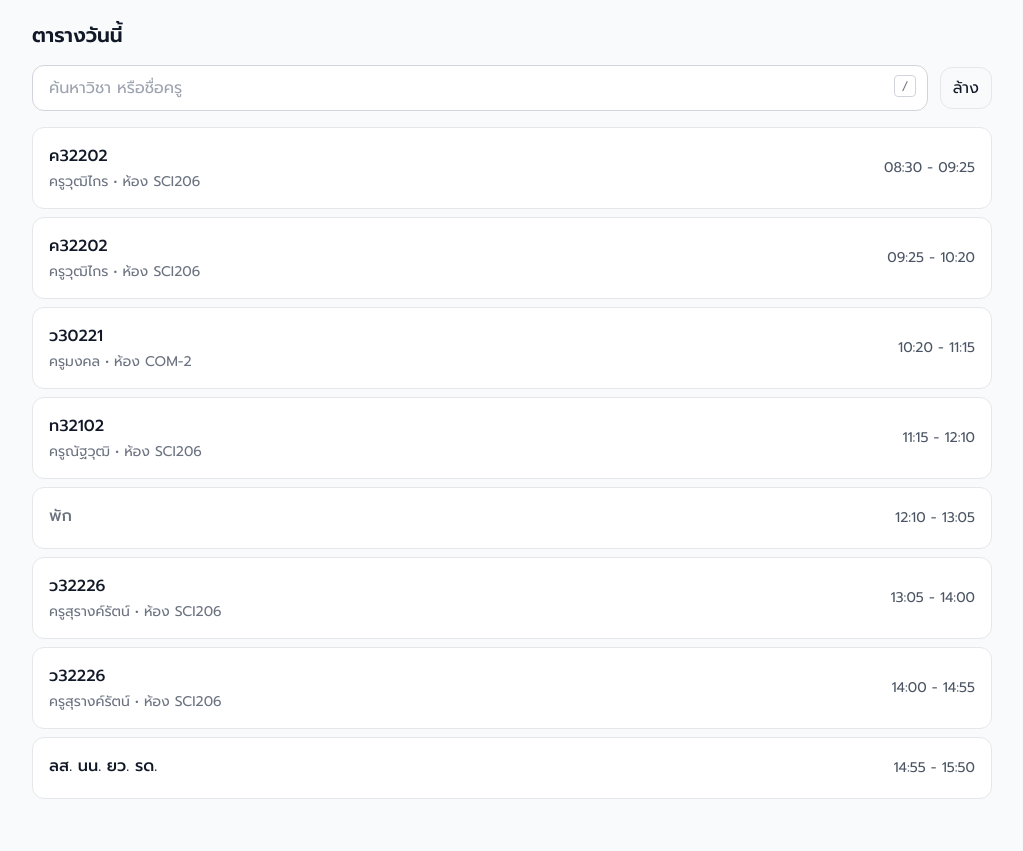
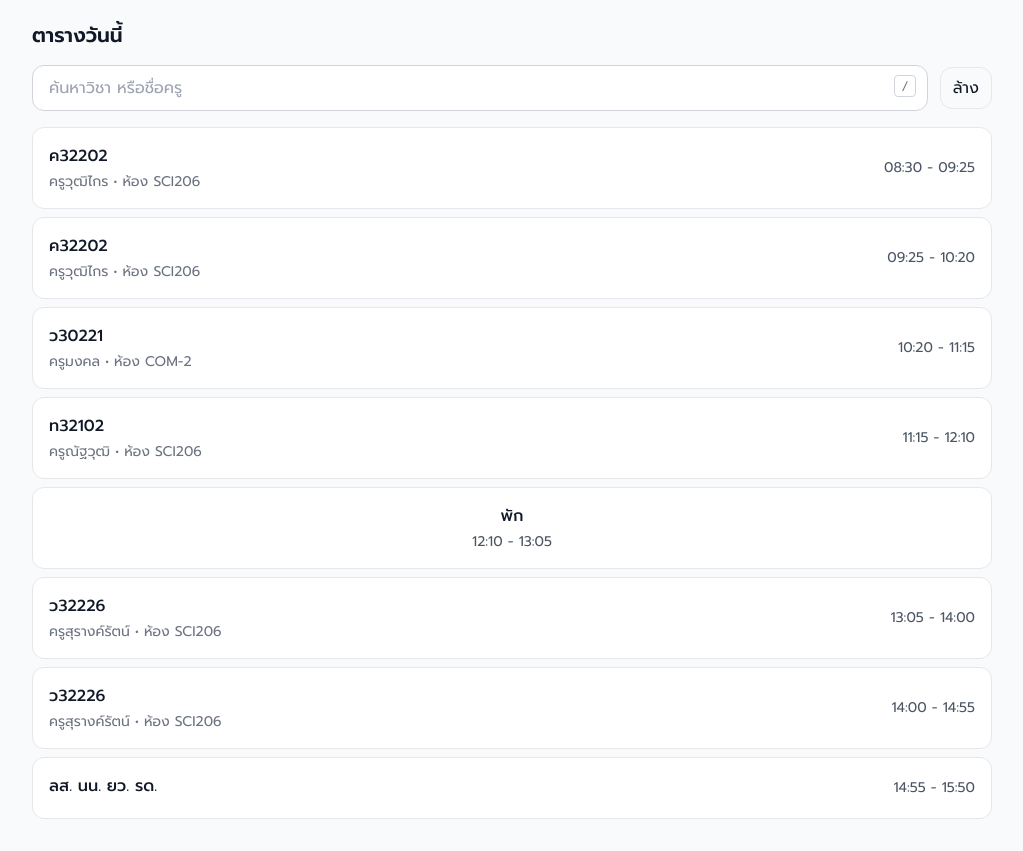
Before and after one commit to basehappy19/PHK-School-Timetable, a plain HTML site: page index.html in a window 1280 px wide. Shown: the part 741-1592 px from the top of the page, without its empty margins (128-1151 px from the left). Drawn offline with nearby package versions, Linux system fonts and the light colour scheme.

Commit message:
Revamp UX/UI

```diff
--- a/index.html
+++ b/index.html
@@ -241,11 +241,13 @@
                 <!-- Search Bar -->
                 <div class="mb-4 flex items-center gap-3">
                     <div class="relative flex-1">
-                        <input id="searchInput" type="text" inputmode="search"
-                        placeholder="ค้นหาวิชา หรือชื่อครู" class="w-full rounded-xl
-                        border border-gray-300 dark:border-gray-700 bg-white
-                        dark:bg-gray-900 px-4 py-2.5 outline-none focus:ring-2
-                        focus:ring-blue-500" />
+                        <input
+                            id="searchInput"
+                            type="text"
+                            inputmode="search"
+                            placeholder="ค้นหาวิชา หรือชื่อครู"
+                            class="w-full rounded-xl border border-gray-300 dark:border-gray-700 bg-white dark:bg-gray-900 px-4 py-2.5 outline-none focus:ring-2 focus:ring-blue-500"
+                        />
                         <kbd
                             class="hidden md:block absolute right-3 top-2.5 text-xs px-1.5 py-0.5 rounded border border-gray-300 dark:border-gray-700 text-gray-500 dark:text-gray-400"
                             >/</kbd
@@ -521,7 +523,6 @@
                         ? "bg-blue-50 dark:bg-blue-950 border-blue-200 dark:border-blue-800"
                         : "bg-white dark:bg-gray-900 border-gray-200 dark:border-gray-800";
 
-                    // ถ้าไม่ตรงคำค้น ให้จางลงเล็กน้อย (ยังแสดงอยู่)
                     const fadeClass =
                         !matched && searchTerm ? "opacity-50" : "";
 
@@ -534,19 +535,27 @@
 
                     const roomText =
                         p.room && !isBreak ? ` • ห้อง ${p.room}` : "";
-                    // ห้องไม่ต้องไฮไลต์ (ตามโจทย์ค้นหาวิชา/ครู)
                     const roomHTML = escapeHTML(roomText);
 
                     wrap.insertAdjacentHTML(
                         "beforeend",
-                        `
+                        isBreak
+                            ? `
+      <div class="p-4 rounded-xl border ${bgClass} ${fadeClass} flex items-center justify-center text-center">
+        <div>
+          <div class="font-medium text-gray-900 dark:text-white">
+            ${subjectHTML}
+          </div>
+          <div class="mono text-sm text-gray-600 dark:text-gray-400 mt-1">
+            ${fmtHM(p.startDate)} - ${fmtHM(p.endDate)}
+          </div>
+        </div>
+      </div>
+    `
+                            : `
       <div class="p-4 rounded-xl border ${bgClass} ${fadeClass} flex items-center justify-between">
         <div class="flex-1">
-          <div class="font-medium ${
-              isBreak
-                  ? "text-gray-500 dark:text-gray-500"
-                  : "text-gray-900 dark:text-white"
-          }">
+          <div class="font-medium text-gray-900 dark:text-white">
             ${subjectHTML}
           </div>
           <div class="text-sm text-gray-500 dark:text-gray-400 mt-1">
@@ -557,7 +566,7 @@
           ${fmtHM(p.startDate)} - ${fmtHM(p.endDate)}
         </div>
       </div>
-      `
+    `
                     );
                 });
             }
@@ -752,7 +761,7 @@
 
             const applySearch = debounce(() => {
                 searchTerm = (searchInput()?.value || "").trim();
-                render(new Date()); // เรนเดอร์ใหม่เพื่อไฮไลต์/จาง
+                render(new Date());
             }, 120);
 
             window.addEventListener("DOMContentLoaded", () => {
@@ -770,7 +779,6 @@
                         inp.focus();
                     });
                 }
-                // ช็อตคัตกด "/" เพื่อโฟกัสช่องค้นหา
                 window.addEventListener("keydown", (e) => {
                     if (
                         e.key === "/" &&
```
